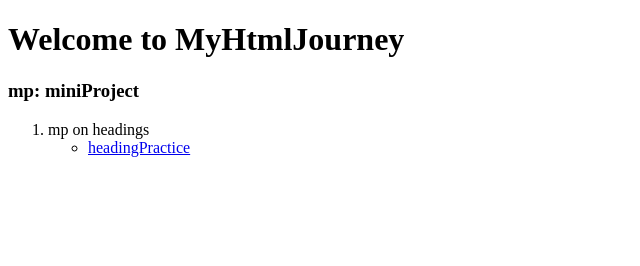
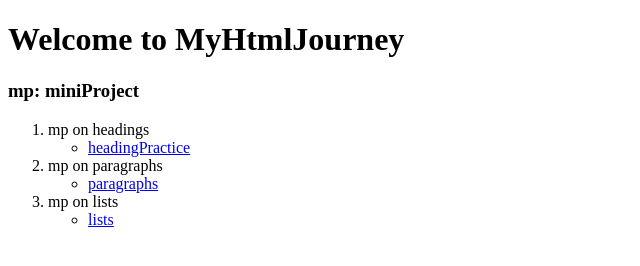
Before and after one commit to hoseamaganga1/mostMiniProjects, a plain HTML site: page index.html in a window 1280 px wide. Shown: the whole page, without its empty margins (0-640 px from the left). Drawn offline with Linux system fonts and the light colour scheme.

Commit message:
Add files via upload

```diff
--- a/index.html
+++ b/index.html
@@ -17,6 +17,22 @@
                 </li>
             </ul>
         </li>
+        <li>
+            mp on paragraphs
+            <ul>
+                <li>
+                    <a href="https://hoseamaganga1.github.io/Paragraph_Element/" target="_blank" >paragraphs</a>
+                </li>
+            </ul>
+        </li>
+        <li>
+            mp on lists
+            <ul>
+                <li>
+                    <a href="https://hoseamaganga1.github.io/Lists/" target="_blank" >lists</a>
+                </li>
+            </ul>
+        </li>
     </ol>
 </body>
 </html>
```
